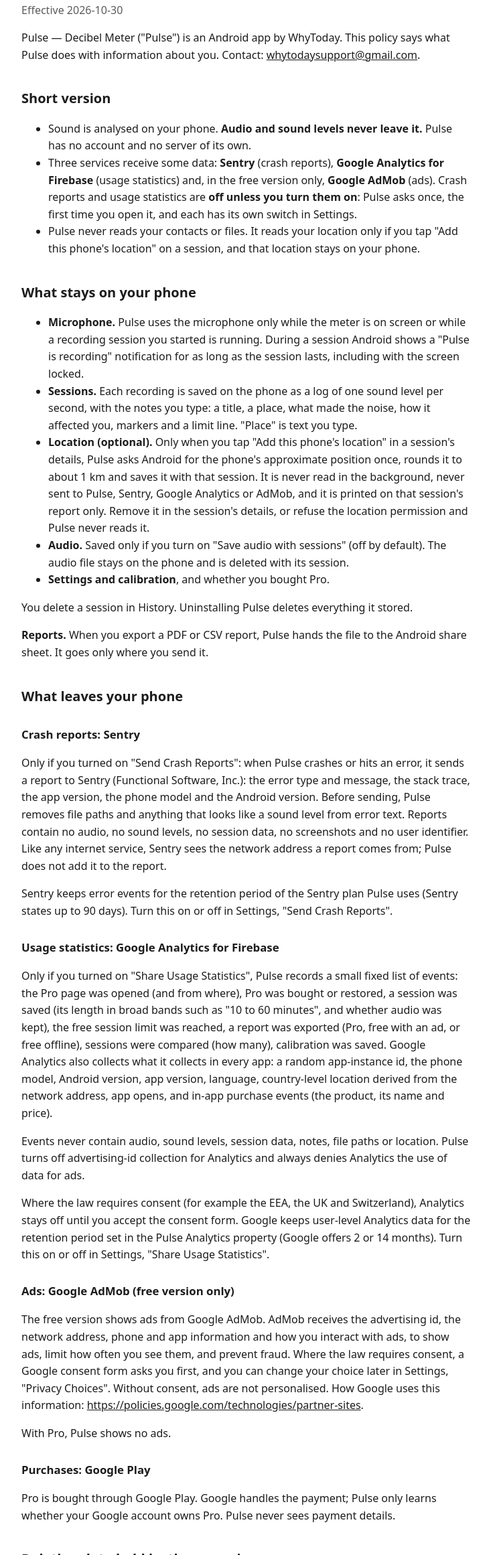
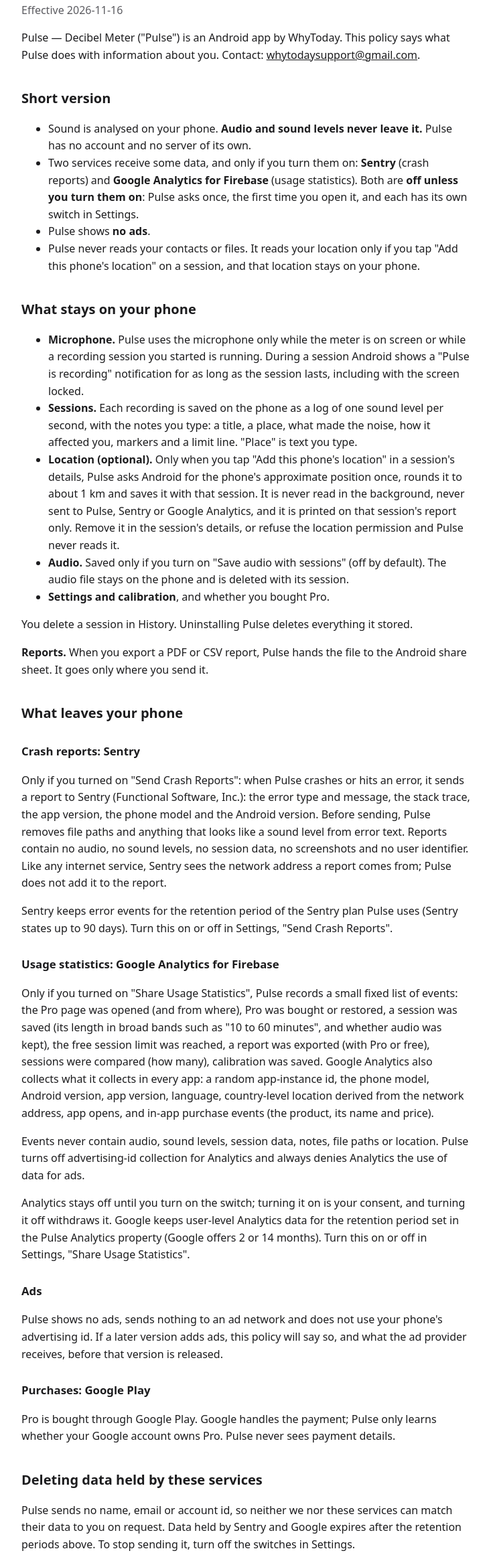
Before and after one commit to whytodayapps/whytoday-site, a plain HTML site: page pulse/privacy/index.html in a window 1280 px wide. Shown: the part 102-2424 px from the top of the page at 67% size, without its empty margins (272-1005 px from the left). Drawn offline with Linux system fonts and the light colour scheme.

Commit message:
Pulse privacy policy 2026-11-16: no ads; support page drops "no ads"
The Play launch has no ads until AdMob is approved, so the policy names
only Sentry and Google Analytics, both opt-in. Rendered from
whytodayapps/Pulse docs/store/privacy-policy.md and copied with
docs/store/support/index.html (Pulse commit 5da4a15 and the next one).

Co-Authored-By: Claude Opus 5.5 <noreply@anthropic.com>

```diff
--- a/pulse/privacy/index.html
+++ b/pulse/privacy/index.html
@@ -20,7 +20,7 @@
 <body>
 <main>
 <h1 id="pulse--privacy-policy">Pulse — Privacy Policy</h1>
-<p>Effective 2026-10-30</p>
+<p>Effective 2026-11-16</p>
 <p>Pulse — Decibel Meter (&quot;Pulse&quot;) is an Android app by WhyToday. This policy
 says what Pulse does with information about you. Contact:
 <a href="mailto:whytodaysupport@gmail.com">whytodaysupport@gmail.com</a>.</p>
@@ -28,11 +28,11 @@ says what Pulse does with information about you. Contact:
 <ul>
 <li>Sound is analysed on your phone. <strong>Audio and sound levels never leave
 it.</strong> Pulse has no account and no server of its own.</li>
-<li>Three services receive some data: <strong>Sentry</strong> (crash reports), <strong>Google
-Analytics for Firebase</strong> (usage statistics) and, in the free version only,
-<strong>Google AdMob</strong> (ads). Crash reports and usage statistics are <strong>off
-unless you turn them on</strong>: Pulse asks once, the first time you open it,
-and each has its own switch in Settings.</li>
+<li>Two services receive some data, and only if you turn them on:
+<strong>Sentry</strong> (crash reports) and <strong>Google Analytics for Firebase</strong> (usage
+statistics). Both are <strong>off unless you turn them on</strong>: Pulse asks once,
+the first time you open it, and each has its own switch in Settings.</li>
+<li>Pulse shows <strong>no ads</strong>.</li>
 <li>Pulse never reads your contacts or files. It reads your location only
 if you tap &quot;Add this phone's location&quot; on a session, and that location
 stays on your phone.</li>
@@ -50,8 +50,8 @@ is text you type.</li>
 <li><strong>Location (optional).</strong> Only when you tap &quot;Add this phone's location&quot;
 in a session's details, Pulse asks Android for the phone's approximate
 position once, rounds it to about 1 km and saves it with that session.
-It is never read in the background, never sent to Pulse, Sentry, Google
-Analytics or AdMob, and it is printed on that session's report only.
+It is never read in the background, never sent to Pulse, Sentry or
+Google Analytics, and it is printed on that session's report only.
 Remove it in the session's details, or refuse the location permission
 and Pulse never reads it.</li>
 <li><strong>Audio.</strong> Saved only if you turn on &quot;Save audio with sessions&quot; (off by
@@ -82,29 +82,23 @@ Pulse uses (Sentry states up to 90 days). Turn this on or off in Settings,
 fixed list of events: the Pro page was opened (and
 from where), Pro was bought or restored, a session was saved (its length
 in broad bands such as &quot;10 to 60 minutes&quot;, and whether audio was kept), the
-free session limit was reached, a report was exported (Pro, free with an
-ad, or free offline), sessions were compared (how many), calibration was
-saved. Google Analytics also collects what it collects in every app: a
+free session limit was reached, a report was exported (with Pro or
+free), sessions were compared (how many), calibration was saved. Google Analytics also collects what it collects in every app: a
 random app-instance id, the phone model, Android version, app version,
 language, country-level location derived from the network address, app
 opens, and in-app purchase events (the product, its name and price).</p>
 <p>Events never contain audio, sound levels, session data, notes, file paths
 or location. Pulse turns off advertising-id collection for Analytics and
 always denies Analytics the use of data for ads.</p>
-<p>Where the law requires consent (for example the EEA, the UK and
-Switzerland), Analytics stays off until you accept the consent form.
-Google keeps user-level Analytics data for the retention period set in the
+<p>Analytics stays off until you turn on the switch; turning it on is your
+consent, and turning it off withdraws it. Google keeps user-level Analytics data for the retention period set in the
 Pulse Analytics property (Google offers 2 or 14 months). Turn this on or
 off in Settings, &quot;Share Usage Statistics&quot;.</p>
-<h3 id="ads-google-admob-free-version-only">Ads: Google AdMob (free version only)</h3>
-<p>The free version shows ads from Google AdMob. AdMob receives the
-advertising id, the network address, phone and app information and how
-you interact with ads, to show ads, limit how often you see them, and
-prevent fraud. Where the law requires consent, a Google consent form asks
-you first, and you can change your choice later in Settings, &quot;Privacy
-Choices&quot;. Without consent, ads are not personalised. How Google uses this
-information: <a href="https://policies.google.com/technologies/partner-sites">https://policies.google.com/technologies/partner-sites</a>.</p>
-<p>With Pro, Pulse shows no ads.</p>
+<h3 id="ads">Ads</h3>
+<p>Pulse shows no ads, sends nothing to an ad network and does not use your
+phone's advertising id. If a later version adds ads, this policy will
+say so, and what the ad provider receives, before that version is
+released.</p>
 <h3 id="purchases-google-play">Purchases: Google Play</h3>
 <p>Pro is bought through Google Play. Google handles the payment; Pulse only
 learns whether your Google account owns Pro. Pulse never sees payment
@@ -113,8 +107,7 @@ details.</p>
 <p>Pulse sends no name, email or account id, so neither we nor these services
 can match their data to you on request. Data held by Sentry and Google
 expires after the retention periods above. To stop sending it, turn off the
-switches in Settings, or reset your phone's advertising id in Android
-settings.</p>
+switches in Settings.</p>
 <h2 id="children">Children</h2>
 <p>Pulse is not directed at children under 13 and does not knowingly collect
 information from them.</p>
```
Also changed, not shown: pulse/index.html (+1 -1 lines).
